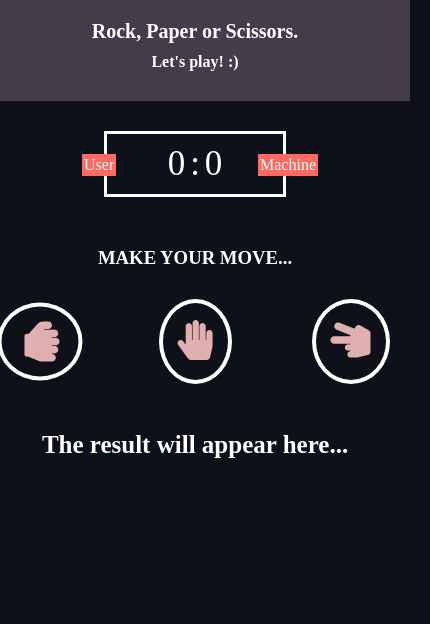
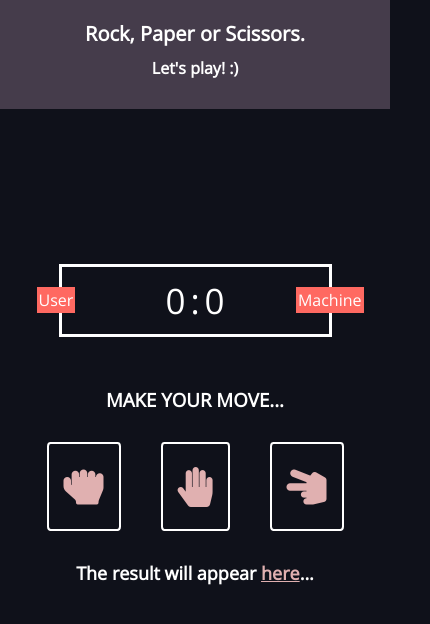
Before and after one commit to SoyDiego/Rock-Paper-Scissors.js, a plain HTML site: page index.html in a window 390 px wide. Shown: the whole page, 430 px wide, since content can reach past the window. Drawn offline with nearby package versions, Linux system fonts and the light colour scheme.

Commit message:
Added Responsive, modified styles and update JS

```diff
--- a/css/responsive.css
+++ b/css/responsive.css
@@ -1,19 +1,35 @@
-@media (min-width: 1200px) {
+/*==========  Non-Mobile First // Responsive Web Design ==========*/
+
+/* Large Devices, Wide Screens */
+@media only screen and (max-width: 1200px) {
+	.results {
+		font-size: 24px;
+	}
 }
 
-@media (max-width: 992px) {
+/* Medium Devices, Desktops */
+@media only screen and (max-width: 992px) {
+	.score {
+		width: 25%;
+	}
+
+	.results {
+		font-size: 24px;
+	}
 }
 
-/* Tablets (landscape) */
-@media only screen and (min-device-width: 768px) and (max-device-width: 1024px) and (orientation: landscape) {
+/* Small Devices, Tablets */
+@media only screen and (max-width: 768px) {
+	.score {
+		width: 30%;
+	}
+	.results {
+		font-size: 21px;
+	}
 }
 
-/* Tablets (portrait) */
-@media (max-width: 768px) {
-}
-
-/* Smartphones (portrait) */
-@media (max-width: 480px) {
+/* Extra Small Devices, Phones */
+@media only screen and (max-width: 480px) {
 	.title-game {
 		font-size: 20px;
 	}
@@ -23,18 +39,38 @@
 	}
 
 	.score {
-		width: 40%;
+		width: 70%;
 	}
 
 	.icon-rock,
 	.icon-paper,
 	.icon-scissors {
 		padding: 15px;
-		margin: 10px 40px;
-    }
+		margin: 10px 20px;
+	}
 
-    .results{
-        font-size: 25px;
-        text-align: center;
-    }
+	.results {
+		font-size: 18px;
+	}
 }
+
+/* Custom, iPhone Retina */
+@media only screen and (max-width: 320px) {
+	sup {
+		font-size: 10px;
+	}
+	.score {
+		width: 60%;
+	}
+
+	.icon-rock,
+	.icon-paper,
+	.icon-scissors {
+		padding: 10px;
+		margin: 10px 20px;
+	}
+
+	.results {
+		font-size: 15px;
+	}
+}
--- a/css/styles.css
+++ b/css/styles.css
@@ -6,27 +6,37 @@
 	--hands: #e0b0b0;
 }
 
-body {
+* {
 	box-sizing: border-box;
 	margin: 0;
 	padding: 0;
+	font-family: "Open Sans", sans-serif;
+}
+
+body {
+
 	width: 100%;
+	height: 100vh;
 	background-color: var(--background);
-	display: flex;
-	flex-direction: column;
-	align-items: center;
 }
 
 header {
 	width: 100%;
-	margin: 0;
-	padding: 0;
 	background-color: var(--purple);
 	color: var(--white);
 	display: flex;
 	flex-direction: column;
 	align-items: center;
-	padding: 20px;
+	padding: 20px 0;
+}
+
+sup {
+	font-size: 14px;
+	color: var(--hands);
+}
+
+u {
+	color: var(--hands);
 }
 
 .title-game {
@@ -39,12 +49,14 @@ header {
 
 main {
 	width: 100%;
+	height: 70vh;
 	color: var(--white);
-	margin: 20px;
-	padding: 10px;
+	margin-top: 20px;
+	padding: 10px 0;
 	display: flex;
 	flex-direction: column;
 	align-items: center;
+	justify-content: center;
 }
 
 .score {
@@ -85,7 +97,7 @@ main {
 }
 
 .icons-hands {
-	margin: 20px;
+	margin: 20px 0;
 	display: flex;
 	flex-direction: row;
 	font-size: 40px;
@@ -96,10 +108,10 @@ main {
 .icon-rock,
 .icon-paper,
 .icon-scissors {
-	padding: 25px;
+	padding: 20px;
 	margin: 20px 50px;
-	border-radius: 50%;
-	border: 4px solid var(--white);
+	border-radius: 5%;
+	border: 2px solid var(--white);
 }
 .icon-rock:hover,
 .icon-paper:hover,
@@ -108,6 +120,6 @@ main {
 	cursor: pointer;
 }
 
-.icon-rock {
-	transform: rotate(90deg);
+.results {
+	text-align: center;
 }
--- a/index.html
+++ b/index.html
@@ -9,6 +9,7 @@
 			rel="stylesheet"
 			href="https://use.fontawesome.com/releases/v5.8.2/css/all.css"
 		/>
+		<link href="https://fonts.googleapis.com/css?family=Open+Sans&display=swap" rel="stylesheet">
 		<link rel="stylesheet" href="css/styles.css" />
 		<link rel="stylesheet" href="css/responsive.css" />
 		<title>Rock, Paper or Scissors GAME!</title>
@@ -33,7 +34,7 @@
 				<span class="user-score">0</span>:<span class="machine-score">0</span>
 			</div>
 
-            <h3 class="make-title">MAKE YOUR MOVE...</h3>
+			<h3 class="make-title">MAKE YOUR MOVE...</h3>
 
 			<div class="icons-hands">
 				<div class="icon-rock">
@@ -47,10 +48,11 @@
 				<div class="icon-scissors">
 					<i class="fas fa-hand-scissors"></i>
 				</div>
-            </div>
+			</div>
 
-            <h1 class="results">The result will appear here...</h1>
+			<h1 class="results">The result will appear <u>here</u>...</h1>
 		</main>
+
+		<script src="js/app.js"></script>
 	</body>
-	<script src="js/app.js"></script>
 </html>
--- a/js/app.js
+++ b/js/app.js
@@ -39,9 +39,6 @@ function playGame(e) {
 			moveMachine = "Scissors";
 			break;
 	}
-	console.log(`Movimiento usuario: ${moveUser}`);
-	console.log(`Movimiento maquina: ${moveMachine}`);
-	console.log(`-----------------------------------`);
 
 	whoWins(moveUser, moveMachine);
 	return true;
@@ -54,14 +51,16 @@ function whoWins(moveUser, moveMachine) {
 		(moveUser === "Scissors" && moveMachine === "Paper")
 	) {
 		userScore.innerText = Number(userScore.innerText) + 1;
-		results.innerText = `${moveUser} beats ${moveMachine}. You Win :)`;
+		results.innerHTML = `${moveUser} <sup>(You)</sup> beats ${moveMachine} <sup>(Machine)</sup>
+							<div class="results">You <u>WIN</u> :)</div>`;
 		return true;
 	} else if (
 		(moveUser === "Rock" && moveMachine === "Rock") ||
 		(moveUser === "Paper" && moveMachine === "Paper") ||
 		(moveUser === "Scissors" && moveMachine === "Scissors")
 	) {
-		results.innerText = `Match DRAW. Both chose ${moveUser}`;
+		results.innerHTML = `Match <u>DRAW</u>.
+							<div class="results">Both chose ${moveUser}</div>`;
 		return true;
 	} else if (
 		(moveUser === "Rock" && moveMachine === "Paper") ||
@@ -69,6 +68,7 @@ function whoWins(moveUser, moveMachine) {
 		(moveUser === "Scissors" && moveMachine === "Rock")
 	)
 		machineScore.innerText = Number(machineScore.innerText) + 1;
-		results.innerText = `${moveMachine} beats ${moveUser}. You lose :(`;
+		results.innerHTML = `${moveMachine} <sup>(Machine)</sup> beats ${moveUser} <sup>(You)</sup>
+							<div class="results">You <u>LOSE</u> :(</div>`;
 		return true;
 }
```
